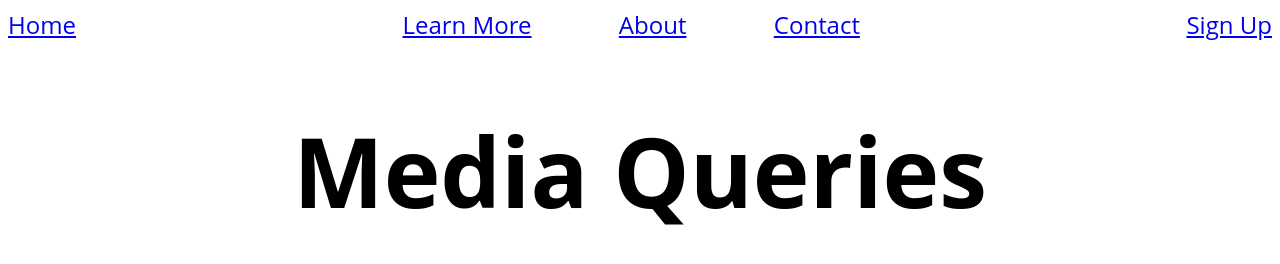
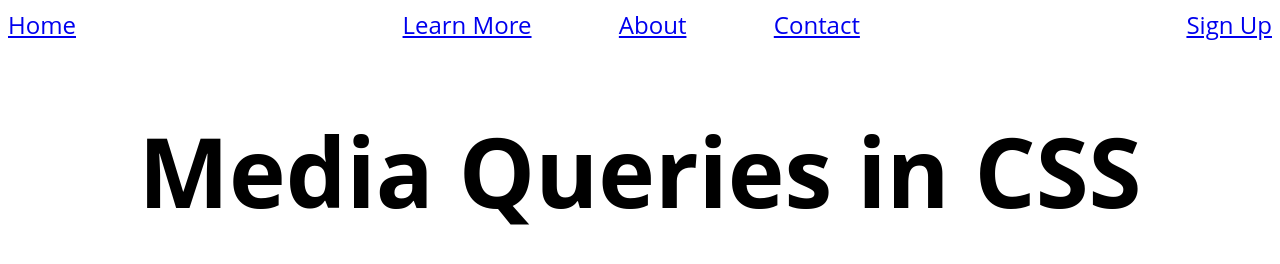
Before and after one commit to yeerajan/newrepo, a plain HTML site: page index.html in a window 1280 px wide. Drawn offline with Linux system fonts and the light colour scheme.

Commit message:
Title changed

```diff
--- a/index.html
+++ b/index.html
@@ -4,7 +4,7 @@
     <meta charset="UTF-8">
     <meta http-equiv="X-UA-Compatible" content="IE=edge">
     <meta name="viewport" content="width=device-width, initial-scale=1.0">
-    <title>Document</title>
+    <title>Responsive Page</title>
     <link rel="stylesheet" href="style.css">
 </head>
 <body>
@@ -17,6 +17,6 @@
         </ul>
         <a href="#signup">Sign Up</a>
     </nav>
-    <h1>Media Queries</h1>
+    <h1>Media Queries in CSS</h1>
 </body>
 </html>
```
